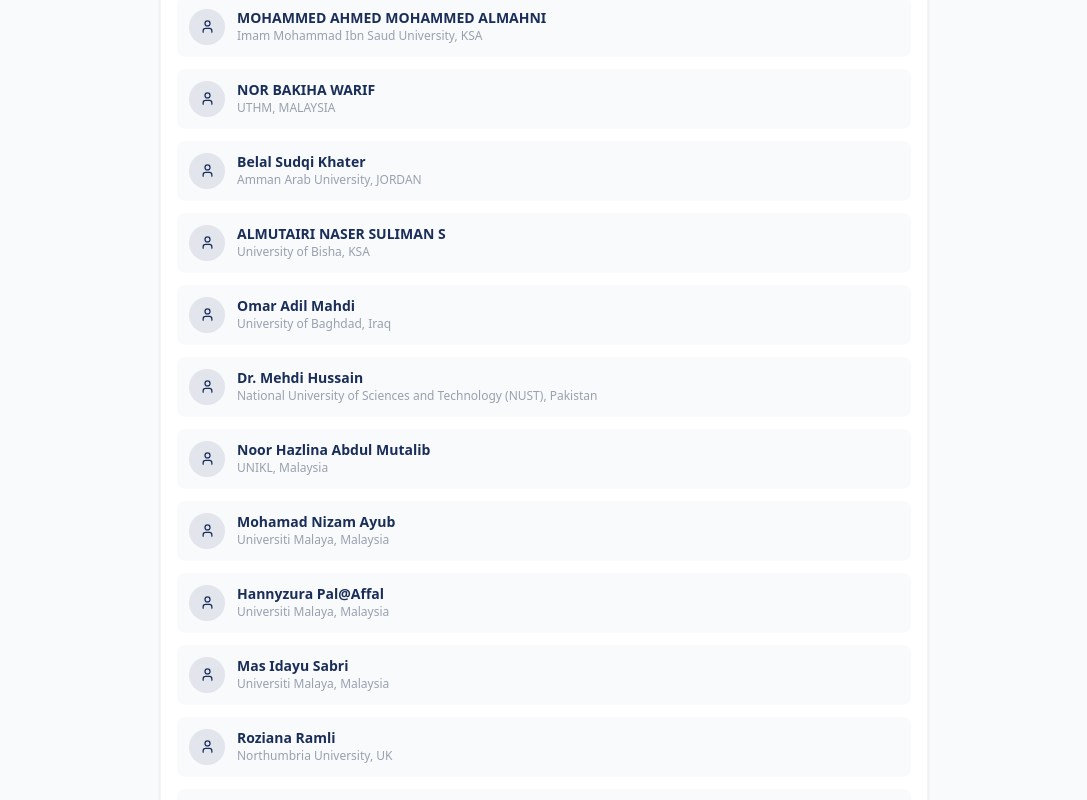
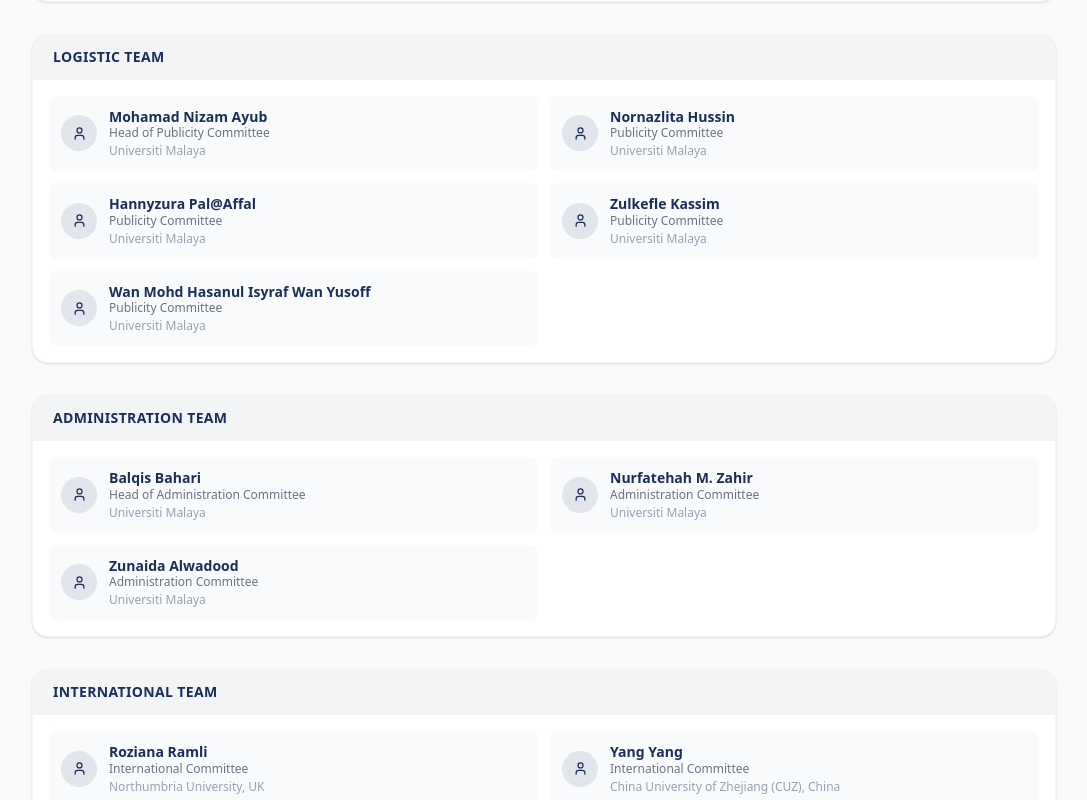
Before and after one commit to adamarbain/International-Conference-Nextgen-2026, a Next.js app: page /committee in a window 1280 px wide. Shown: the part 1640-2440 px from the top of the page, without its empty margins (96-1183 px from the left). Built offline with nearby package versions, Linux system fonts and the light colour scheme.

Commit message:
Update committee list

```diff
--- a/src/app/committee/page.tsx
+++ b/src/app/committee/page.tsx
@@ -126,14 +126,24 @@
             initial="hidden"
             whileInView="visible"
             viewport={{ once: true }}
-            className="max-w-3xl mx-auto"
+            className="max-w-5xl mx-auto space-y-8"
           >
+            {subGroups.map((group) => (
               <motion.div
+                key={group.id}
                 variants={prefersReducedMotion ? {} : fadeUp}
                 className="bg-white rounded-2xl overflow-hidden shadow-sm border border-gray-100"
               >
-              <div className="p-4 space-y-3">
-                {allSubMembers.map((member) => (
+                {/* Group header */}
+                <div className="px-5 py-3 bg-navy/5 border-b border-gray-100">
+                  <h3 className="text-sm font-extrabold text-navy uppercase tracking-wide">
+                    {group.title}
+                  </h3>
+                </div>
+
+                {/* Members grid */}
+                <div className="p-4 grid sm:grid-cols-2 gap-3">
+                  {group.members.map((member) => (
                     <div
                       key={member.id}
                       className="flex items-center gap-3 p-3 rounded-lg bg-gray-50"
@@ -156,6 +166,7 @@
                   ))}
                 </div>
               </motion.div>
+            ))}
           </motion.div>
         </div>
       </section>
--- a/src/data/seminar.ts
+++ b/src/data/seminar.ts
@@ -692,14 +692,14 @@
     ],
   },
   // {
-  //   id: "secretariat",
-  //   title: "Secretariat",
+  //   id: "deputyDirector",
+  //   title: "Deputy Director",
   //   members: [
   //     {
   //       id: "s1",
-  //       name: "Associate Professor Dr. Azni Zarina Taha",
-  //       role: "Secretariat",
-  //       institution: "Faculty of Business & Economics",
+  //       name: "Prof. Dr. Siti Hafizah AB Hamid",
+  //       role: "Deputy Director",
+  //       institution: "Faculty of Computer Science and Information Technology",
   //       image: "/AZT.jpg",
   //     },
   //   ],
@@ -716,126 +716,138 @@
       },
       {
         id: "ac2",
-        name: "Dr. Mozard bin Mohtar",
+        name: "Mas Idayu Sabri",
         role: "Promotion Committee",
         institution: "Universiti Malaya",
       },
       {
         id: "ac3",
+        name: "Prof. Dr. Mohd Yamani Idna Idris",
+        role: "Promotion Committee",
+        institution: "Universiti Malaya",
+      },
+      {
+        id: "ac4",
         name: "Adam bin Arbain",
         role: "Promotion Committee",
         institution: "Universiti Malaya",
       },
       {
-        id: "ac4",
+        id: "ac5",
         name: "Muhammad Addin bin Ahmad Suhaimi",
         role: "Promotion Committee",
         institution: "Universiti Malaya",
       },
     ],
   },
+  // {
+  //   id: "subcommittees",
+  //   title: "Sub-committees",
+  //   members: [
+  //     { id: "s1", name: "YANG YANG", role: "", institution: "CUZ, CHINA" },
+  //     { id: "s2", name: "Muktar Yahuza", role: "", institution: "Nigeria" },
+  //     {
+  //       id: "s3",
+  //       name: "MOHAMMED AHMED MOHAMMED ALMAHNI",
+  //       role: "",
+  //       institution: "Imam Mohammad Ibn Saud University, KSA",
+  //     },
+  //     { id: "s4", name: "NOR BAKIHA WARIF", role: "", institution: "UTHM, MALAYSIA" },
+  //     { id: "s5", name: "Belal Sudqi Khater", role: "", institution: "Amman Arab University, JORDAN" },
+  //     { id: "s6", name: "ALMUTAIRI NASER SULIMAN S", role: "", institution: "University of Bisha, KSA" },
+  //     { id: "s7", name: "Omar Adil Mahdi", role: "", institution: "University of Baghdad, Iraq" },
+  //     {
+  //       id: "s8",
+  //       name: "Dr. Mehdi Hussain",
+  //       role: "",
+  //       institution: "National University of Sciences and Technology (NUST), Pakistan",
+  //     },
+  //     { id: "s9", name: "Noor Hazlina Abdul Mutalib", role: "", institution: "UNIKL, Malaysia" },
+  //     { id: "s10", name: "Mohamad Nizam Ayub", role: "", institution: "Universiti Malaya, Malaysia" },
+  //     { id: "s11", name: "Hannyzura Pal@Affal", role: "", institution: "Universiti Malaya, Malaysia" },
+  //     { id: "s12", name: "Mas Idayu Sabri", role: "", institution: "Universiti Malaya, Malaysia" },
+  //     { id: "s13", name: "Roziana Ramli", role: "", institution: "Northumbria University, UK" },
+  //     { id: "s14", name: "Nornazlita Hussin", role: "", institution: "Universiti Malaya, Malaysia" },
+  //   ],
+  // },
   {
-    id: "subcommittees",
-    title: "Sub-committees",
+    id: "finance",
+    title: "Finance Team",
     members: [
-      { id: "s1", name: "YANG YANG", role: "", institution: "CUZ, CHINA" },
-      { id: "s2", name: "Muktar Yahuza", role: "", institution: "Nigeria" },
       {
-        id: "s3",
-        name: "MOHAMMED AHMED MOHAMMED ALMAHNI",
-        role: "",
-        institution: "Imam Mohammad Ibn Saud University, KSA",
+        id: "op1",
+        name: "Prof. Dr. Siti Hafizah AB Hamid",
+        role: "Head of Finance Committee",
+        institution: "Universiti Malaya",
       },
-      { id: "s4", name: "NOR BAKIHA WARIF", role: "", institution: "UTHM, MALAYSIA" },
-      { id: "s5", name: "Belal Sudqi Khater", role: "", institution: "Amman Arab University, JORDAN" },
-      { id: "s6", name: "ALMUTAIRI NASER SULIMAN S", role: "", institution: "University of Bisha, KSA" },
-      { id: "s7", name: "Omar Adil Mahdi", role: "", institution: "University of Baghdad, Iraq" },
       {
-        id: "s8",
-        name: "Dr. Mehdi Hussain",
-        role: "",
-        institution: "National University of Sciences and Technology (NUST), Pakistan",
+        id: "op2",
+        name: "Dr Lau Chia Fong",
+        role: "Finance Committee",
+        institution: "",
       },
-      { id: "s9", name: "Noor Hazlina Abdul Mutalib", role: "", institution: "UNIKL, Malaysia" },
-      { id: "s10", name: "Mohamad Nizam Ayub", role: "", institution: "Universiti Malaya, Malaysia" },
-      { id: "s11", name: "Hannyzura Pal@Affal", role: "", institution: "Universiti Malaya, Malaysia" },
-      { id: "s12", name: "Mas Idayu Sabri", role: "", institution: "Universiti Malaya, Malaysia" },
-      { id: "s13", name: "Roziana Ramli", role: "", institution: "Northumbria University, UK" },
-      { id: "s14", name: "Nornazlita Hussin", role: "", institution: "Universiti Malaya, Malaysia" },
     ],
   },
-  // {
-  //   id: "operations",
-  //   title: "Operations Team",
-  //   members: [
-  //     {
-  //       id: "op1",
-  //       name: "[Name Placeholder]",
-  //       role: "Operations Manager",
-  //       institution: "Universiti Malaya",
-  //     },
-  //     {
-  //       id: "op2",
-  //       name: "[Name Placeholder]",
-  //       role: "Venue Coordinator",
-  //       institution: "Universiti Malaya",
-  //     },
-  //     {
-  //       id: "op3",
-  //       name: "[Name Placeholder]",
-  //       role: "Registration Officer",
-  //       institution: "Universiti Malaya",
-  //     },
-  //   ],
-  // },
-  // {
-  //   id: "publicity",
-  //   title: "Publicity Team",
-  //   members: [
-  //     {
-  //       id: "pub1",
-  //       name: "[Name Placeholder]",
-  //       role: "Publicity Chair",
-  //       institution: "Universiti Malaya",
-  //     },
-  //     {
-  //       id: "pub2",
-  //       name: "[Name Placeholder]",
-  //       role: "Social Media Officer",
-  //       institution: "Universiti Malaya",
-  //     },
-  //     {
-  //       id: "pub3",
-  //       name: "[Name Placeholder]",
-  //       role: "Graphic Designer",
-  //       institution: "Universiti Malaya",
-  //     },
-  //   ],
-  // },
-  // {
-  //   id: "technical",
-  //   title: "Technical Team",
-  //   members: [
-  //     {
-  //       id: "tech1",
-  //       name: "[Name Placeholder]",
-  //       role: "Technical Chair",
-  //       institution: "Universiti Malaya",
-  //     },
-  //     {
-  //       id: "tech2",
-  //       name: "[Name Placeholder]",
-  //       role: "AV & Equipment Officer",
-  //       institution: "Universiti Malaya",
-  //     },
-  //     {
-  //       id: "tech3",
-  //       name: "[Name Placeholder]",
-  //       role: "IT Support Specialist",
-  //       institution: "Universiti Malaya",
-  //     },
-  //   ],
-  // },
+  {
+    id: "logistic",
+    title: "Logistic Team",
+    members: [
+      {
+        id: "log1",
+        name: "Mohamad Nizam Ayub",
+        role: "Head of Publicity Committee",
+        institution: "Universiti Malaya",
+      },
+      {
+        id: "log2",
+        name: "Nornazlita Hussin",
+        role: "Publicity Committee",
+        institution: "Universiti Malaya",
+      },
+      {
+        id: "log3",
+        name: "Hannyzura Pal@Affal",
+        role: "Publicity Committee",
+        institution: "Universiti Malaya",
+      },
+      {
+        id: "log4",
+        name: "Zulkefle Kassim",
+        role: "Publicity Committee",
+        institution: "Universiti Malaya",
+      },
+      {
+        id: "log5",
+        name: "Wan Mohd Hasanul Isyraf Wan Yusoff",
+        role: "Publicity Committee",
+        institution: "Universiti Malaya",
+      },
+    ],
+  },
+  {
+    id: "administration",
+    title: "Administration Team",
+    members: [
+      {
+        id: "admin1",
+        name: "Balqis Bahari",
+        role: "Head of Administration Committee",
+        institution: "Universiti Malaya",
+      },
+      {
+        id: "admin2",
+        name: "Nurfatehah M. Zahir",
+        role: "Administration Committee",
+        institution: "Universiti Malaya",
+      },
+      {
+        id: "admin3",
+        name: "Zunaida Alwadood",
+        role: "Administration Committee",
+        institution: "Universiti Malaya",
+      },
+    ],
+  },
   // {
   //   id: "protocol",
   //   title: "Protocol Team",
@@ -860,30 +872,72 @@
   //     },
   //   ],
   // },
-  // {
-  //   id: "logistics",
-  //   title: "Logistics Team",
-  //   members: [
-  //     {
-  //       id: "log1",
-  //       name: "[Name Placeholder]",
-  //       role: "Logistics Chair",
-  //       institution: "Universiti Malaya",
-  //     },
-  //     {
-  //       id: "log2",
-  //       name: "[Name Placeholder]",
-  //       role: "Transportation Coordinator",
-  //       institution: "Universiti Malaya",
-  //     },
-  //     {
-  //       id: "log3",
-  //       name: "[Name Placeholder]",
-  //       role: "Catering & Facilities Officer",
-  //       institution: "Universiti Malaya",
-  //     },
-  //   ],
-  // },
+  {
+    id: "international",
+    title: "International Team",
+    members: [
+      {
+        id: "int1",
+        name: "Roziana Ramli",
+        role: "International Committee",
+        institution: "Northumbria University, UK",
+      },
+      {
+        id: "int2",
+        name: "Yang Yang",
+        role: "International Committee",
+        institution: "China University of Zhejiang (CUZ), China",
+      },
+      {
+        id: "int3",
+        name: "Muktar Yahuza",
+        role: "International Committee",
+        institution: "Nigeria",
+      },
+      {
+        id: "int4",
+        name: "Mohammed Ahmed Mohammed Almahni",
+        role: "International Committee",
+        institution: "Imam Mohammad Ibn Saud University, UAE",
+      },
+      {
+        id: "int5",
+        name: "Nor Bakiha Warif",
+        role: "International Committee",
+        institution: "UTHM, Malaysia",
+      },
+      {
+        id: "int6",
+        name: "Belal Sudqi Khater",
+        role: "International Committee",
+        institution: "Amman Arab University, Jordan",
+      },
+      {
+        id: "int7",
+        name: "Almutairi Naser Suliman S",
+        role: "International Committee",
+        institution: "University of Bisha, UAE",
+      },
+      {
+        id: "int8",
+        name: "Omar Adil Mahdi",
+        role: "International Committee",
+        institution: "University of Baghdad, Iraq",
+      },
+      {
+        id: "int9",
+        name: "Dr. Mehdi Hussain",
+        role: "International Committee",
+        institution: "NUST, Pakistan",
+      },
+      {
+        id: "int10",
+        name: "Noor Hazlina Abdul Mutalib",
+        role: "International Committee",
+        institution: "UNIKL, Malaysia",
+      },
+    ],
+  },
 ];
 
 // ─── Sponsors ─────────────────────────────────────────────────────────────────
```
Lines whose indentation alone changed are shown as unchanged.
